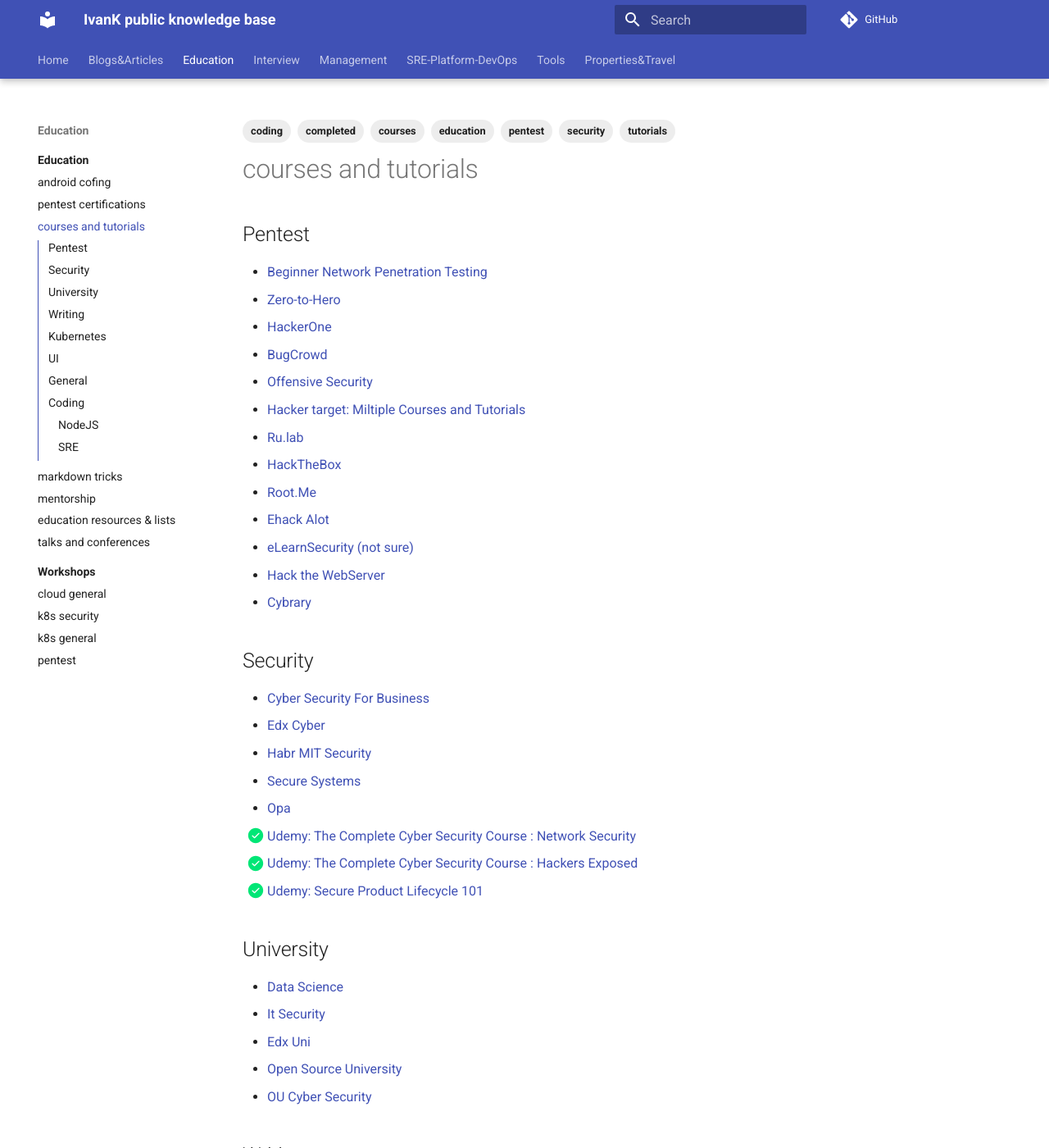
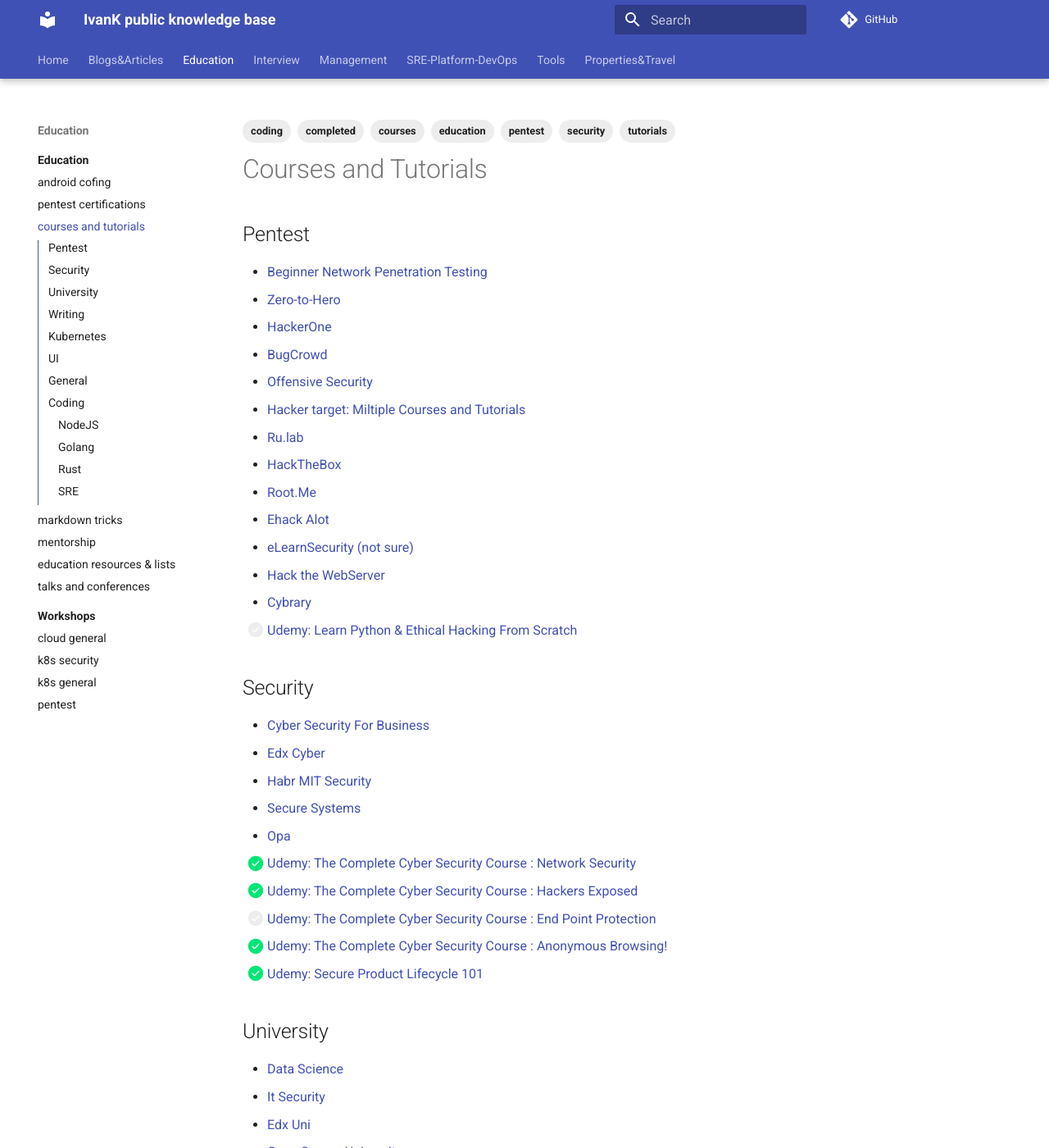
Before and after one commit to ivankatliarchuk/knowledge-base, an MkDocs documentation site: the page built from docs/education/courses.tutorials.md, in a window 1280 px wide and 1400 px high. Shown: the whole window at 82% size. Built offline with MkDocs 1.6.1 and Material for MkDocs 9.7.7, drawn with Linux system fonts in a browser that asks for light colours; comment, search, counter and statistics services are not loaded; some of the changed text lies outside the part shown.

Commit message:
update docs

```diff
--- a/docs/education/courses.tutorials.md
+++ b/docs/education/courses.tutorials.md
@@ -22,6 +24,7 @@
 - [eLearnSecurity (not sure)](https://www.elearnsecurity.com/training_paths/)
 - [Hack the WebServer](https://www.guru99.com/how-to-hack-web-server.html)
 - [Cybrary](https://www.cybrary.it/)
+- [ ] [Udemy: Learn Python & Ethical Hacking From Scratch](https://www.udemy.com/course/learn-python-and-ethical-hacking-from-scratch/learn/lecture/10800892?start=0)
 
 ## Security
 
@@ -32,6 +35,8 @@
 - [Opa](https://academy.styra.com/courses/opa-rego)
 - [X] [Udemy: The Complete Cyber Security Course : Network Security](https://www.udemy.com/course/network-security-course/)
 - [X] [Udemy: The Complete Cyber Security Course : Hackers Exposed](https://www.udemy.com/course/the-complete-internet-security-privacy-course-volume-1)
+- [ ] [Udemy: The Complete Cyber Security Course : End Point Protection](https://www.udemy.com/course/the-complete-cyber-security-course-end-point-protection/)
+- [X] [Udemy: The Complete Cyber Security Course : Anonymous Browsing!](https://www.udemy.com/course/the-complete-cyber-security-course-anonymous-browsing/)
 - [X] [Udemy: Secure Product Lifecycle 101](https://www.udemy.com/course/secure-product-lifecycle-101/)
 
 ## University
@@ -52,6 +57,7 @@
 
 - [Kubernetes course](https://learnk8s.io/)
 - [X] [Udemy: Certified Kubernetes Administrator (CKA) with Practice Tests](https://www.udemy.com/course/certified-kubernetes-administrator-with-practice-tests/)
+- [ ] [Udemy: Certified Kubernetes Security Specialist](https://www.udemy.com/course/certified-kubernetes-security-specialist-certification/)
 
 ## UI
 
@@ -73,6 +79,16 @@
 - [X] [Udemy: Introduction to Typescript](https://www.udemy.com/course/typescript/)
 - [X] [Udemy: Understanding TypeScript - 2022 Edition](https://www.udemy.com/course/understanding-typescript/)
 - [X] [Udemy: Javascript Essentials](https://www.udemy.com/course/javascript-essentials/)
+- [ ] [Udemy: The Complete Node.js Developer Course (3rd Edition)](https://www.udemy.com/course/the-complete-nodejs-developer-course-2/)
+
+### Golang
+
+- [ ] [Go: The Complete Developer's Guide](https://www.udemy.com/course/go-the-complete-developers-guide/)
+- [ ] [Learn How To Code: Google's Go (golang) Programming Language](https://www.udemy.com/course/learn-how-to-code/)
+
+### Rust
+
+- [ ] [Ultimate Rust Crash Course](https://www.udemy.com/course/ultimate-rust-crash-course/)
 
 ### SRE
 
```
Also changed, not shown: other parts of docs/education/courses.tutorials.md (+2 -0 lines).
